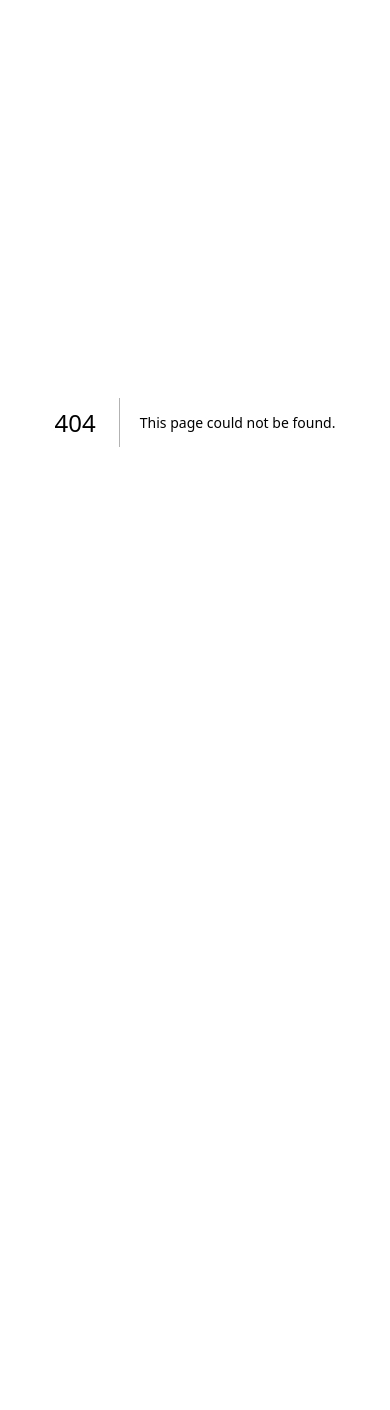
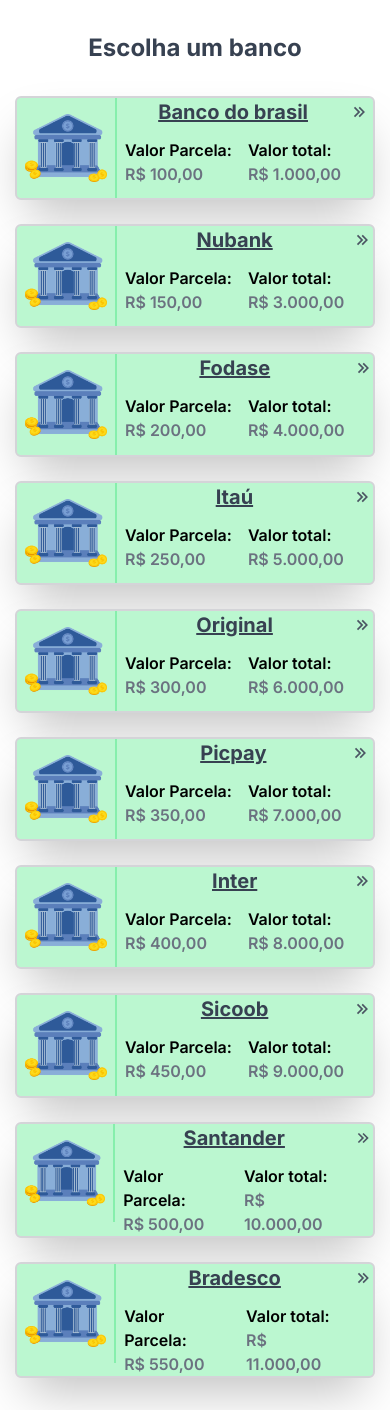
Before and after one commit to KhalelAlbuquerque/simuCredWeb2, a Next.js app in the folder front/: page /emprestimo in a window 390 px wide. Before the commit this address had no page. Before the commit the page ends 844 px from the top, so only its background shows below. Built offline with nearby package versions, Linux system fonts and the light colour scheme.

Commit message:
feat: card e pag bancos para mobile

```diff
--- /dev/null
+++ b/front/src/app/components/CardBanco.jsx
@@ -0,0 +1,39 @@
+import banco from './banco.webp'
+import Image from 'next/image'
+import { RiArrowRightDoubleFill } from 'react-icons/ri'
+import Link from 'next/link'
+
+export default function CardBanco({nomeBanco, valorParcela, valorTotal}){
+    return (
+        <Link href="https://google.com">
+            <div className='flex mx-auto w-[360px] bg-green-200 border-2 border-zinc-300 rounded-md  shadow-2xl'>
+                <div>
+                    <Image
+                    src={banco}
+                    alt="Picture of the author"
+                    width={100}
+                    height={100}
+                    className='border-r-2 border-green-300 px-2 py-4'
+                    />
+                </div>
+                <div className='px-2'>
+                    <div className='text-center mb-3 text-xl text-gray-700 font-bold underline'>
+                        {nomeBanco}
+                    </div>
+                    <div className='flex gap-4 '>
+                        <div>
+                            <h1 className='font-semibold'>Valor Parcela:</h1>
+                            <p className='text-gray-500 font-semibold'>R$ {valorParcela}</p>
+
+                        </div>
+                        <div>
+                            <h1 className='font-semibold'>Valor total:</h1>
+                            <p className='text-gray-500 font-semibold'>R$ {valorTotal}</p>
+                        </div>
+                    </div>
+                </div>
+                <RiArrowRightDoubleFill className='relative right-0 mt-1 text-gray-600 text-xl'/>
+            </div>
+        </Link>
+    )
+}
--- /dev/null
+++ b/front/src/app/emprestimo/page.jsx
@@ -0,0 +1,74 @@
+import CardBanco from '../components/CardBanco'
+
+export default function Emprestimo(){
+
+    const bancos = [
+        {
+            nome: 'Banco do brasil',
+            parcela: '100,00',
+            total: '1.000,00'
+        },
+        {
+            nome: 'Nubank',
+            parcela: '150,00',
+            total: '3.000,00'
+        },
+        {
+            nome: 'Fodase',
+            parcela: '200,00',
+            total: '4.000,00'
+        },
+        {
+            nome: 'Itaú',
+            parcela: '250,00',
+            total: '5.000,00'
+        },
+        {
+            nome: 'Original',
+            parcela: '300,00',
+            total: '6.000,00'
+        },
+        {
+            nome: 'Picpay',
+            parcela: '350,00',
+            total: '7.000,00'
+        },
+        {
+            nome: 'Inter',
+            parcela: '400,00',
+            total: '8.000,00'
+        },
+        {
+            nome: 'Sicoob',
+            parcela: '450,00',
+            total: '9.000,00'
+        },
+        {
+            nome: 'Santander',
+            parcela: '500,00',
+            total: '10.000,00'
+        },
+        {
+            nome: 'Bradesco',
+            parcela: '550,00',
+            total: '11.000,00'
+        }
+    ]
+    return(
+        <div>
+            <div>
+                <h1 className='text-2xl text-center font-bold text-gray-700 pt-8'>Escolha um banco</h1>
+            </div>
+            <div className='flex flex-col pt-8 mb-8 gap-6'>
+                {bancos.map((banco, index) => (
+                    <CardBanco
+                        key={index}
+                        nomeBanco={banco.nome}
+                        valorParcela={banco.parcela}
+                        valorTotal={banco.total}
+                    />
+                ))}
+            </div>
+        </div>
+    )
+}
```
Also changed, not shown: front/src/app/components/banco.webp (added).
